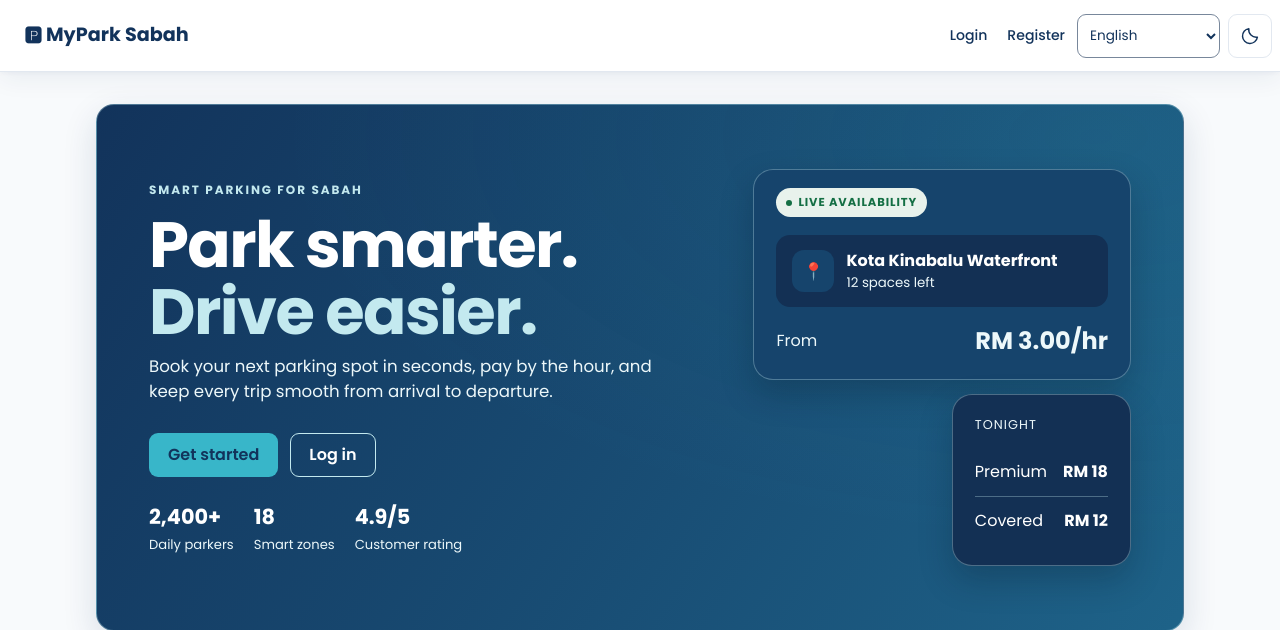
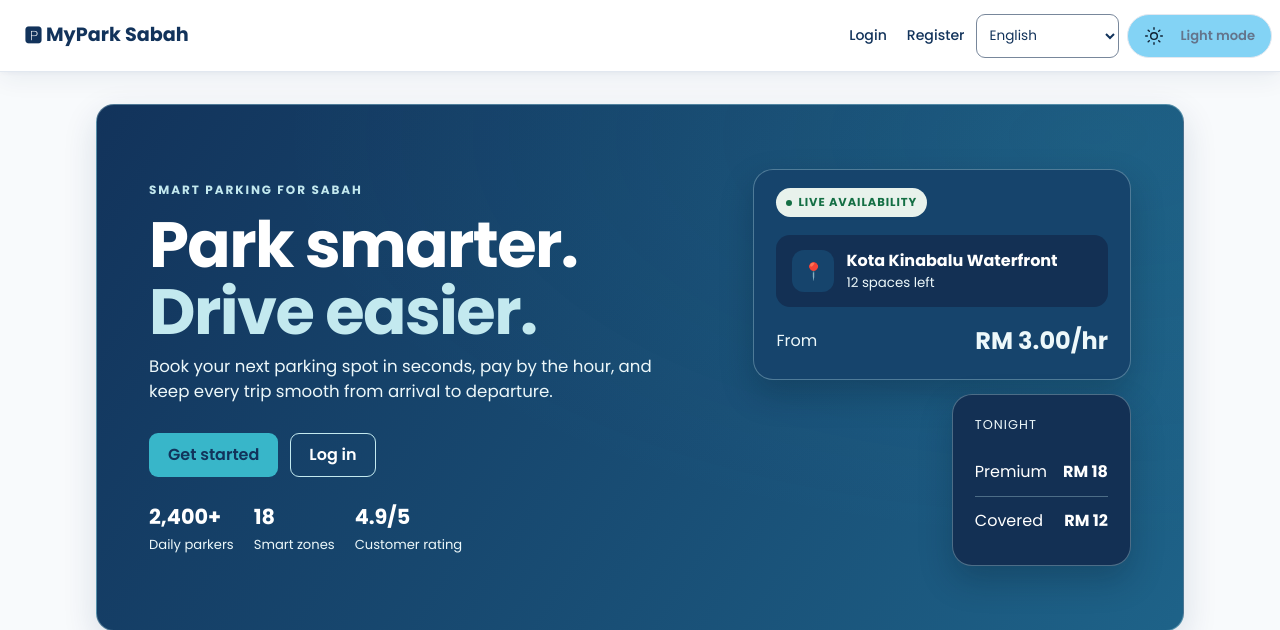
Before and after one commit to javanyms-sm25-ops/MyPark-Sabah, a PHP site: page / in a window 1280 px wide. Shown: the top 630 px of the page. Run offline with PHP 8.4, Linux system fonts and the light colour scheme; some libraries are stand-ins or nearby versions.

Commit message:
change light mode

```diff
--- a/assets/css/style.css
+++ b/assets/css/style.css
@@ -779,90 +779,66 @@ button.ghost {
   height: 44px;
 }
 
-.theme-picker {
-  position: relative;
-}
-
-.theme-picker summary {
-  display: grid;
-  place-items: center;
-  width: 44px;
+.theme-toggle {
+  display: inline-flex;
+  flex: 0 0 auto;
+  align-items: center;
+  justify-content: center;
+  gap: 8px;
+  min-width: 126px;
   height: 44px;
-  color: var(--navy);
-  background: var(--card);
+  min-height: 44px;
+  margin: 0;
+  padding: 0 16px;
+  color: #102234;
+  background: #83d3f5;
   border: 1px solid var(--border);
-  border-radius: 9px;
-  list-style: none;
-  cursor: pointer;
-  transition: background-color 0.15s ease;
-}
-
-.theme-picker summary::-webkit-details-marker {
-  display: none;
-}
-
-.theme-picker summary:hover,
-.theme-picker[open] summary {
-  background: var(--light-blue);
-}
-
-.theme-picker summary:focus-visible {
-  outline: 2px solid var(--navy);
+  border-radius: 999px;
+  font-size: 0.78rem;
+  font-weight: 600;
+  white-space: nowrap;
+  transition: color 0.16s ease, background-color 0.16s ease, border-color 0.16s ease, box-shadow 0.16s ease;
+}
+
+.theme-toggle:hover {
+  color: #102234;
+  background: #aeddf1;
+  transform: none;
+}
+
+.theme-toggle:focus-visible {
+  outline: 3px solid #8fd1ed;
   outline-offset: 2px;
 }
 
-.theme-picker summary svg {
+[data-theme="dark"] .theme-toggle {
+  color: #e8eff6;
+  background: #173655;
+  border-color: #83d3f5;
+  box-shadow: 0 3px 10px rgb(16 34 52 / 18%);
+}
+
+[data-theme="dark"] .theme-toggle:hover {
+  color: #ffffff;
+  background: #214c70;
+}
+
+.theme-toggle svg {
+  flex: 0 0 auto;
   width: 20px;
   height: 20px;
 }
 
-.theme-picker__sun,
-[data-theme="dark"] .theme-picker__moon {
+.theme-toggle__moon,
+.theme-toggle__dark,
+[data-theme="dark"] .theme-toggle__sun,
+[data-theme="dark"] .theme-toggle__light {
   display: none;
 }
 
-[data-theme="dark"] .theme-picker__sun {
-  display: block;
-}
-
-.theme-picker__options {
-  position: absolute;
-  z-index: 1;
-  inset-block-start: calc(100% + 6px);
-  inset-inline-end: 0;
-  min-width: 9rem;
-  margin: 0;
-  padding: 4px;
-  background: var(--card);
-  border: 1px solid var(--border);
-  border-radius: 9px;
-  box-shadow: var(--shadow);
-}
-
-.theme-picker__options label {
-  display: flex;
-  align-items: center;
-  gap: 8px;
-  min-height: 40px;
-  margin: 0;
-  padding: 6px 8px;
-  color: var(--text);
-  white-space: nowrap;
-  border-radius: 6px;
-  cursor: pointer;
-}
-
-.theme-picker__options label:hover {
-  background: var(--light-blue);
-}
-
-.theme-picker__options input[type="radio"] {
-  width: 16px;
-  min-height: 0;
-  height: 16px;
-  margin: 0;
-  padding: 0;
-  accent-color: var(--navy);
+[data-theme="dark"] .theme-toggle__moon,
+[data-theme="dark"] .theme-toggle__dark {
+  display: inline;
 }
 
 /* ---------- 5. General layout components ---------- */
--- a/assets/js/theme.js
+++ b/assets/js/theme.js
@@ -3,7 +3,7 @@
 
   const storageKey = 'theme';
   const systemTheme = window.matchMedia('(prefers-color-scheme: dark)');
-  let preference = 'system';
+  let preference = systemTheme.matches ? 'dark' : 'light';
 
   try {
     const savedTheme = localStorage.getItem(storageKey);
@@ -13,42 +13,33 @@
   }
 
   function applyTheme() {
-    document.documentElement.dataset.theme = preference === 'system'
-      ? (systemTheme.matches ? 'dark' : 'light')
-      : preference;
+    document.documentElement.dataset.theme = preference;
   }
 
   applyTheme();
-  systemTheme.addEventListener('change', () => {
-    if (preference === 'system') applyTheme();
-  });
 
   document.addEventListener('DOMContentLoaded', () => {
-    const picker = document.querySelector('[data-theme-picker]');
-    if (!picker) return;
+    const themeToggle = document.querySelector('[data-theme-toggle]');
+    if (!themeToggle) return;
 
-    const trigger = picker.querySelector('summary');
-    picker.querySelector(`input[value="${preference}"]`).checked = true;
+    function updateToggle() {
+      const isDark = preference === 'dark';
+      const label = isDark ? themeToggle.dataset.switchLight : themeToggle.dataset.switchDark;
+      themeToggle.setAttribute('aria-label', label);
+      themeToggle.setAttribute('aria-pressed', String(isDark));
+      themeToggle.title = label;
+    }
 
-    picker.addEventListener('change', (event) => {
-      preference = event.target.value;
+    updateToggle();
+    themeToggle.addEventListener('click', () => {
+      preference = preference === 'light' ? 'dark' : 'light';
       applyTheme();
+      updateToggle();
       try {
         localStorage.setItem(storageKey, preference);
       } catch (_) {
         // Keep the selected theme for the current page.
       }
     });
-
-    picker.addEventListener('keydown', (event) => {
-      if (event.key !== 'Escape' || !picker.open) return;
-      event.preventDefault();
-      picker.open = false;
-      trigger.focus();
-    });
-
-    document.addEventListener('click', (event) => {
-      if (picker.open && !picker.contains(event.target)) picker.open = false;
-    });
   });
 })();
--- a/includes/bootstrap.php
+++ b/includes/bootstrap.php
@@ -149,22 +149,20 @@ function head(string $title): void {
           <?php endif; ?>
           <div class="nav-preferences">
             <?php language_switcher(); ?>
-            <details class="theme-picker" data-theme-picker>
-              <summary aria-label="<?= te('Theme') ?>" title="<?= te('Theme') ?>">
-                <svg class="theme-picker__sun" viewBox="0 0 24 24" fill="none" stroke="currentColor" stroke-width="1.7" stroke-linecap="round" aria-hidden="true" focusable="false">
+            <button class="theme-toggle" type="button" data-theme-toggle
+              data-switch-dark="<?= te('Switch to dark mode') ?>"
+              data-switch-light="<?= te('Switch to light mode') ?>"
+              aria-label="<?= te('Toggle theme') ?>">
+                <svg class="theme-toggle__sun" viewBox="0 0 24 24" fill="none" stroke="currentColor" stroke-width="1.7" stroke-linecap="round" aria-hidden="true" focusable="false">
                   <circle cx="12" cy="12" r="4" />
                   <path d="M12 2v2m0 16v2M2 12h2m16 0h2M5 5l1.4 1.4m11.2 11.2L19 19M5 19l1.4-1.4M17.6 6.4 19 5" />
                 </svg>
-                <svg class="theme-picker__moon" viewBox="0 0 24 24" fill="none" stroke="currentColor" stroke-width="1.7" stroke-linecap="round" stroke-linejoin="round" aria-hidden="true" focusable="false">
+                <svg class="theme-toggle__moon" viewBox="0 0 24 24" fill="none" stroke="currentColor" stroke-width="1.7" stroke-linecap="round" stroke-linejoin="round" aria-hidden="true" focusable="false">
                   <path d="M20.9 13.4A9 9 0 0 1 10.6 3.1a9 9 0 1 0 10.3 10.3Z" />
                 </svg>
-              </summary>
-              <fieldset class="theme-picker__options" aria-label="<?= te('Theme') ?>">
-                <label><input type="radio" name="theme-preference" value="system" checked> <?= te('System') ?></label>
-                <label><input type="radio" name="theme-preference" value="light"> <?= te('Light') ?></label>
-                <label><input type="radio" name="theme-preference" value="dark"> <?= te('Dark') ?></label>
-              </fieldset>
-            </details>
+                <span class="theme-toggle__light"><?= te('Light mode') ?></span>
+                <span class="theme-toggle__dark"><?= te('Dark mode') ?></span>
+            </button>
           </div>
         </nav>
       </header>
```
Also changed, not shown: includes/translations.json.
